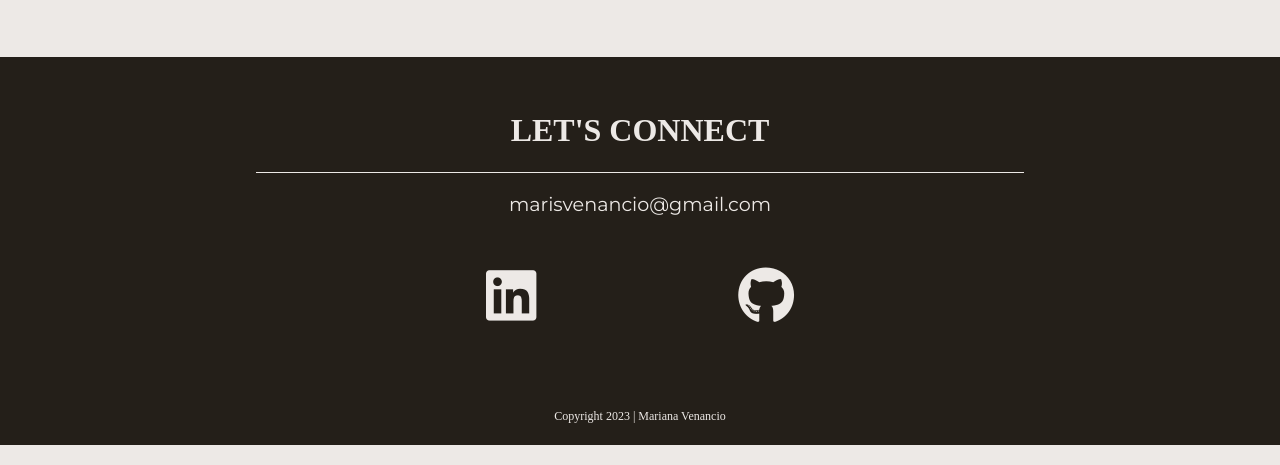
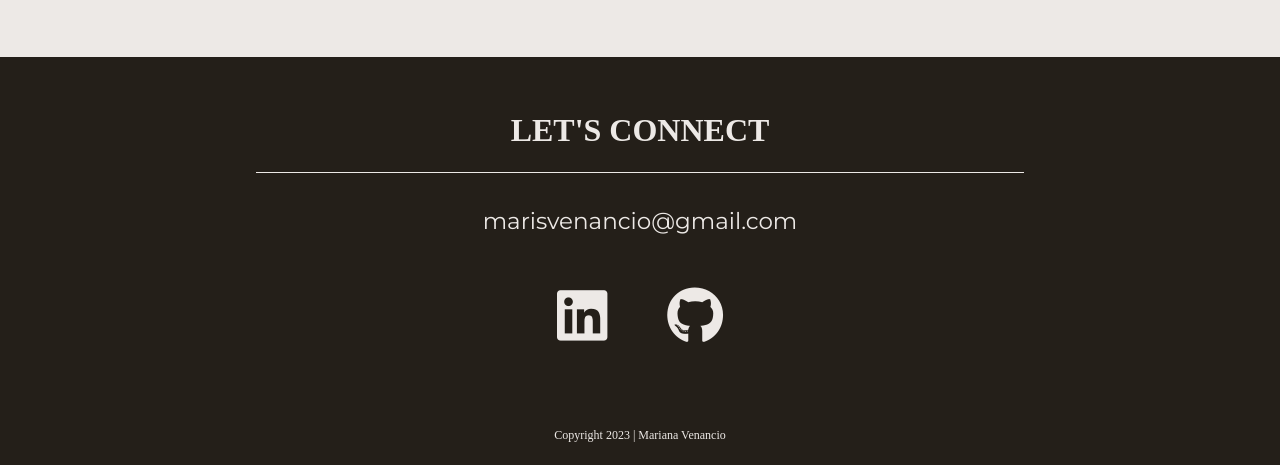
Before and after one commit to marisvenancio/portfolio, a website built with Parcel: page index.html in a window 1280 px wide. Shown: the part 3417-3882 px from the top of the page. Built offline with nearby package versions, Linux system fonts and the light colour scheme; a web font is replaced by a local one.

Commit message:
Made changes to footer

```diff
--- a/css/main.css
+++ b/css/main.css
@@ -223,6 +223,10 @@ footer .content-wrapper {
     width: 60%;
   }
 
+  footer .email {
+    padding-top: 15px;
+  }
+
   .copyright-section {
     padding-top: 20px;
   }
@@ -396,6 +400,10 @@ footer p {
     color: #ede9e6;
   }
 
+  footer .email {
+    font-size: 1.2em;
+  }
+
   footer a {
     color: #ede9e6;
     font-family: 'Montserrat', sans-serif;
@@ -415,12 +423,12 @@ footer a:hover {
 
   footer .social-icons {
     display: flex;
-  justify-content: space-between;
-  align-items: center;
-  padding: 0 40px;
+    justify-content: center;
   }
 
   .social-icons p {
+    justify-content: space-between;
+    padding: 0 30px;
     font-size: 2.5em;
   }
 
@@ -656,7 +664,6 @@ footer .copyright {
 
   .social-icons p {
     font-size: 3em;
-  padding: 0 80px;
   }
 
 
@@ -707,11 +714,6 @@ footer .copyright {
     }
 
 
-  /* Footer */
-
-  footer .social-icons {
-    padding: 0 150px;
-  }
   }
 
   @media only screen and (min-width: 1200px) {
```
Also changed, not shown: index.html (+2 -2 lines). Lines whose indentation alone changed are shown as unchanged.
